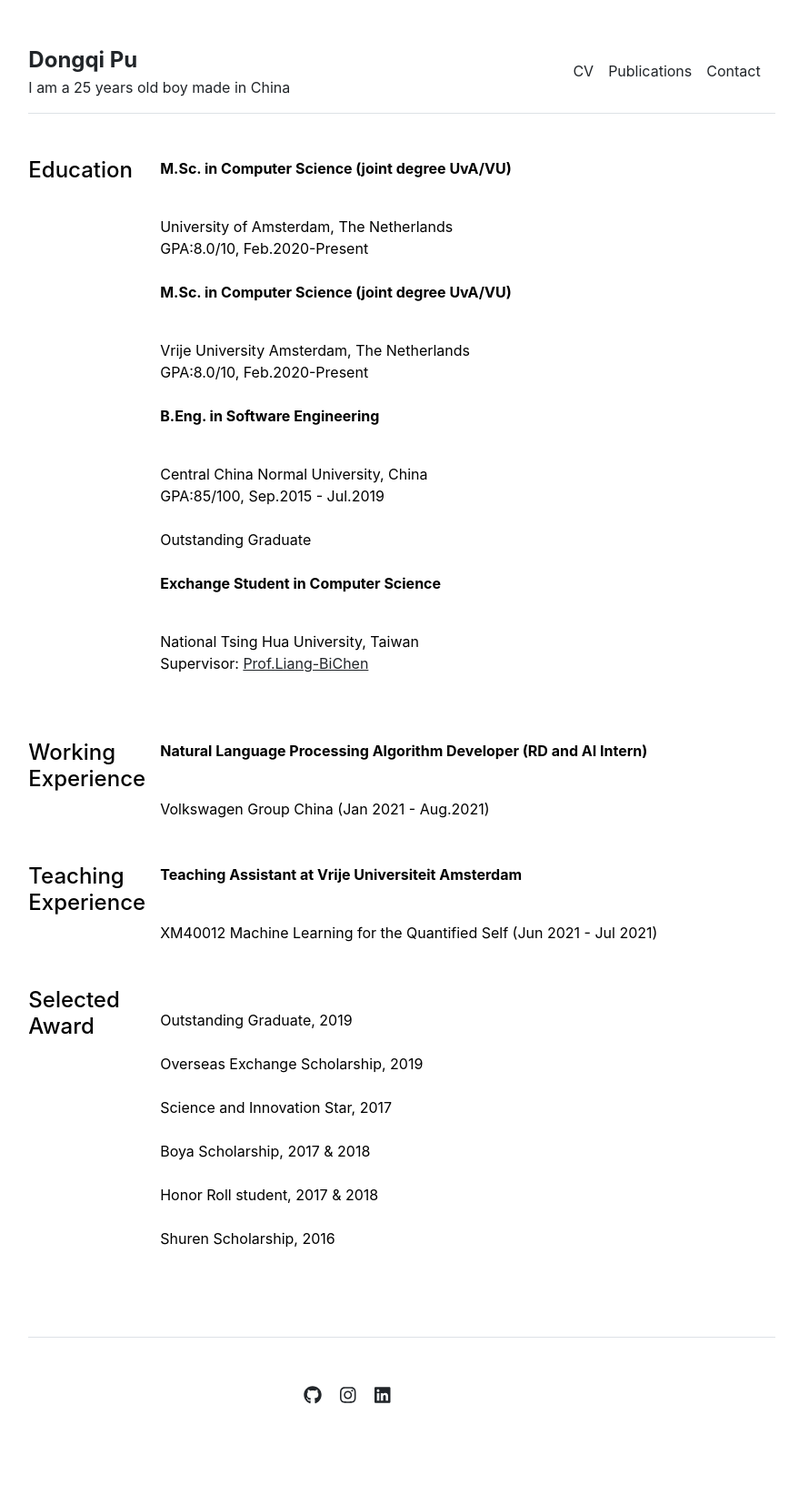
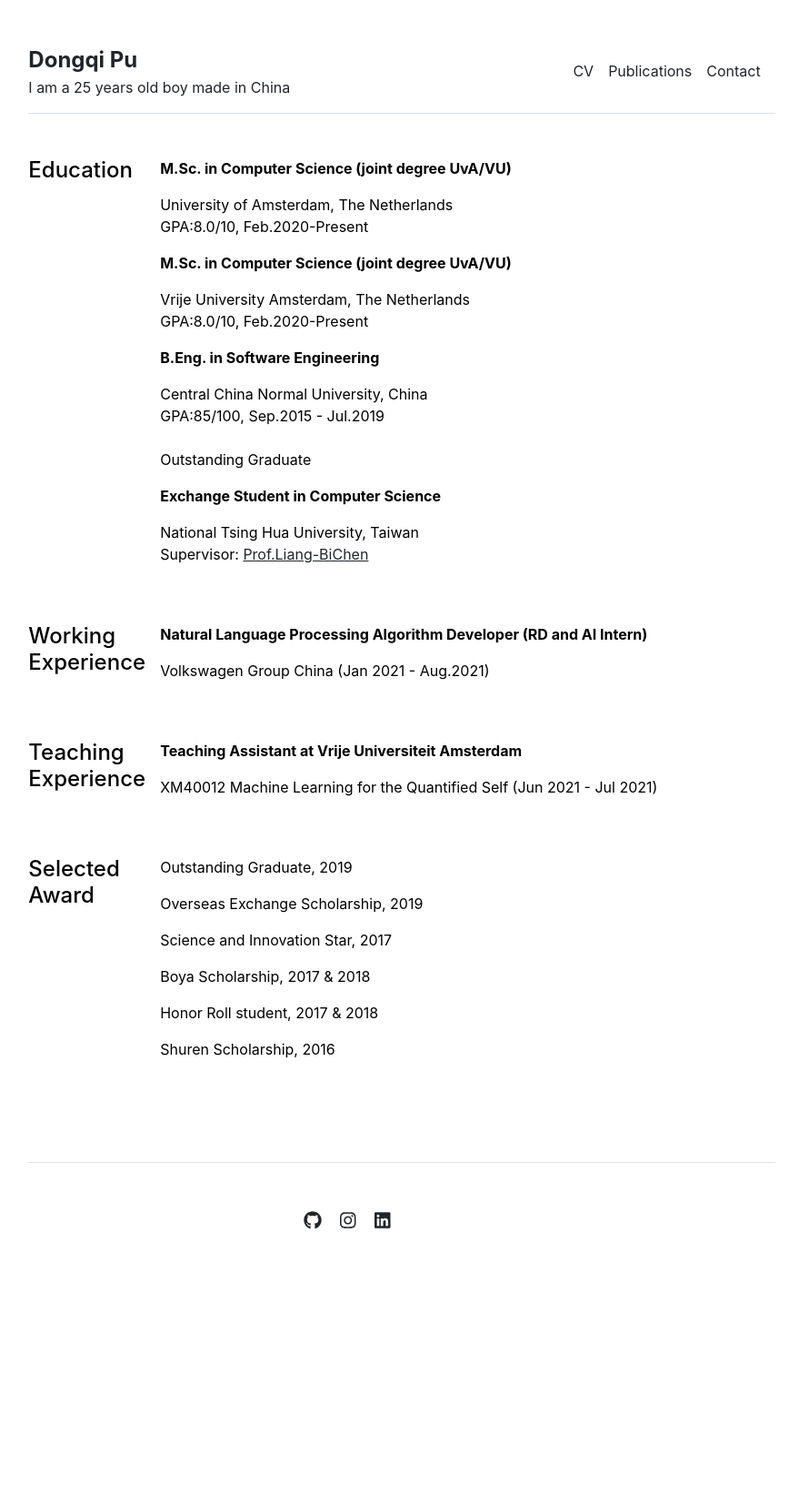
Before and after one commit to pudongqi/pudongqi.github.io, a Jekyll site: the page built from cv.md, in a window 1280 px wide. Shown: the whole page at 91% size, without its empty margins (198-1066 px from the left). Built offline with Jekyll 4.4.1, drawn with Linux system fonts in a browser that asks for light colours; after the commit the page ends 1452 px from its top, so only the background shows below that.

Commit message:
no message

```diff
--- a/_layouts/cv.html
+++ b/_layouts/cv.html
@@ -15,7 +15,7 @@ layout: default
       <div class="col-md-10">
         {% for section in site.data.cv.education %}
           <p class="fw-bold">{{ section.title }}</p>
-          <br>{{ section.description }}</br>
+          <p>{{ section.description }}</p>
         {% endfor %}
       </div>
     </div>
@@ -27,7 +27,7 @@ layout: default
       <div class="col-md-10">
         {% for section in site.data.cv.working_experience %}
           <p class="fw-bold">{{ section.title }}</p>
-          <br>{{ section.description }}</br>
+          <p>{{ section.description }}</p>
         {% endfor %}
       </div>
     </div>
@@ -39,7 +39,7 @@ layout: default
       <div class="col-md-10">
         {% for section in site.data.cv.teaching_experience %}
           <p class="fw-bold">{{ section.title }}</p>
-          <br>{{ section.description }}</br>
+          <p>{{ section.description }}</p>
         {% endfor %}
       </div>
     </div>
@@ -50,7 +50,7 @@ layout: default
       </div>
       <div class="col-md-10">
         {% for section in site.data.cv.award %}
-          <br> {{ section.title }}</br>
+          <p> {{ section.title }}</p>
         {% endfor %}
       </div>
     </div>
```
